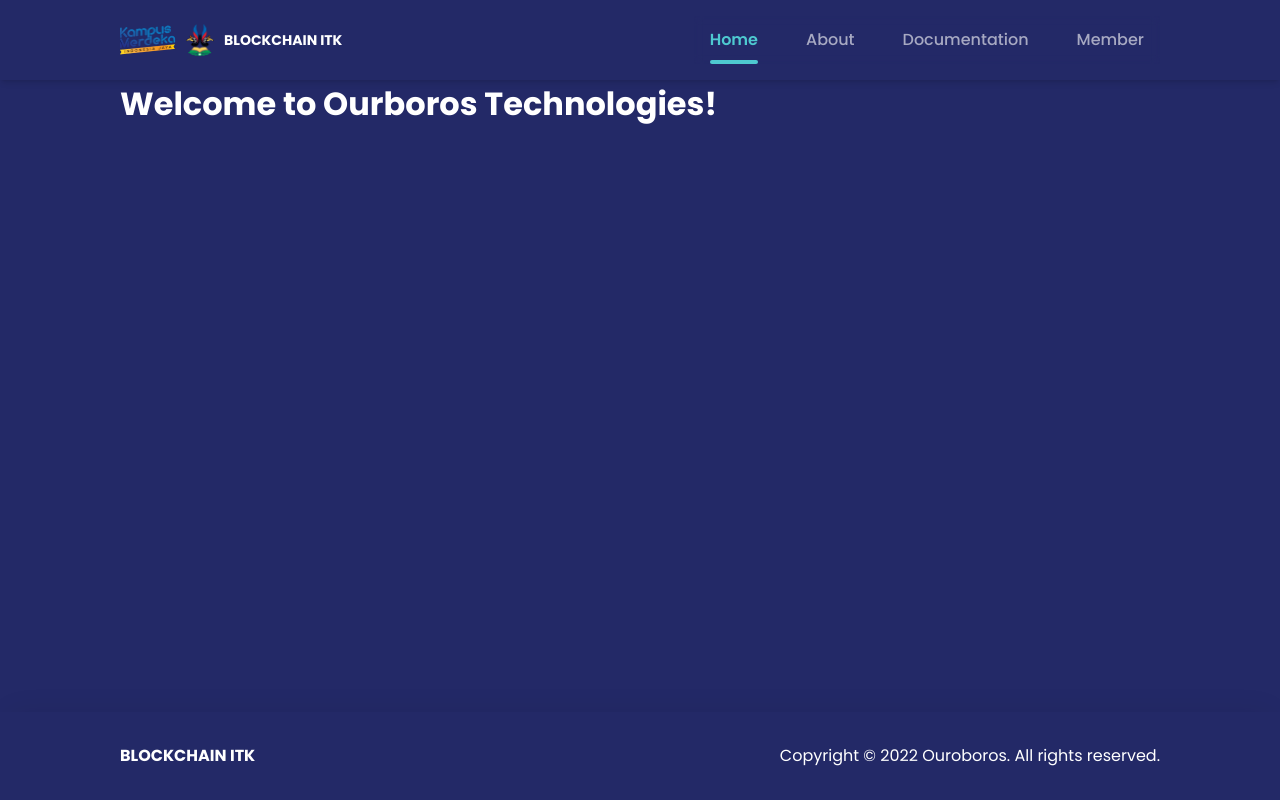
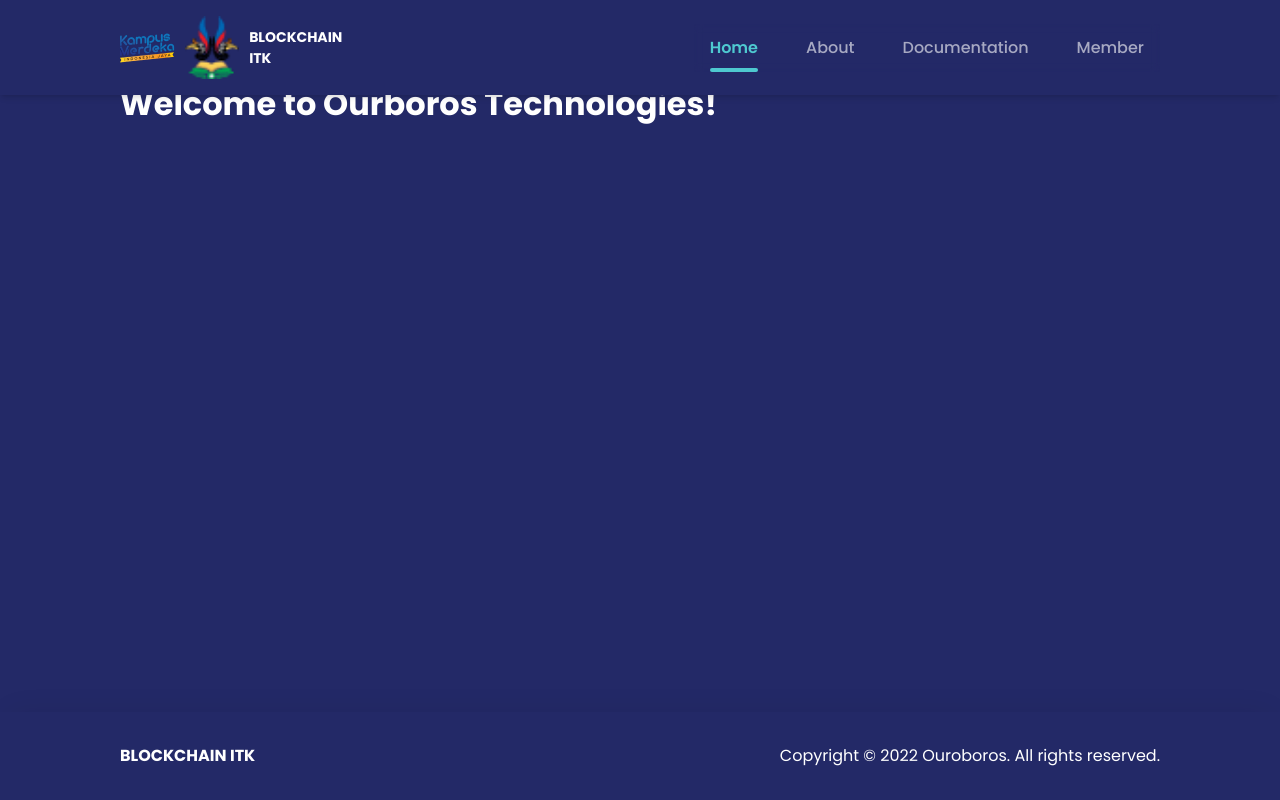
Before and after one commit to Ouroboros-Technology-ITK/ouroboros-tech-website, a Next.js app: page / in a window 1280 px wide. Built offline with nearby package versions, Linux system fonts and the light colour scheme.

Commit message:
fix: fixing image error

```diff
--- a/src/components/header.jsx
+++ b/src/components/header.jsx
@@ -90,17 +90,19 @@
       <div className="itemVariantss-center flex items-center gap-[10px]">
         <Image
           src="/images/kampus-merdeka-logo.png"
-          width={56}
-          className="bg-cover object-cover"
-          height={28}
+          width={50}
+          height={50}
+          sizes="100vw"
+          className="h-auto w-full"
           alt="Kampus Merdeka Logo"
           quality={100}
         />
         <Image
           src="/images/itk-logo.png"
-          width={28}
-          className=" bg-cover object-cover"
-          height={33}
+          width={50}
+          height={50}
+          sizes="40vw"
+          className="h-auto w-full"
           alt="Kampus Merdeka Logo"
           quality={100}
         />
```
